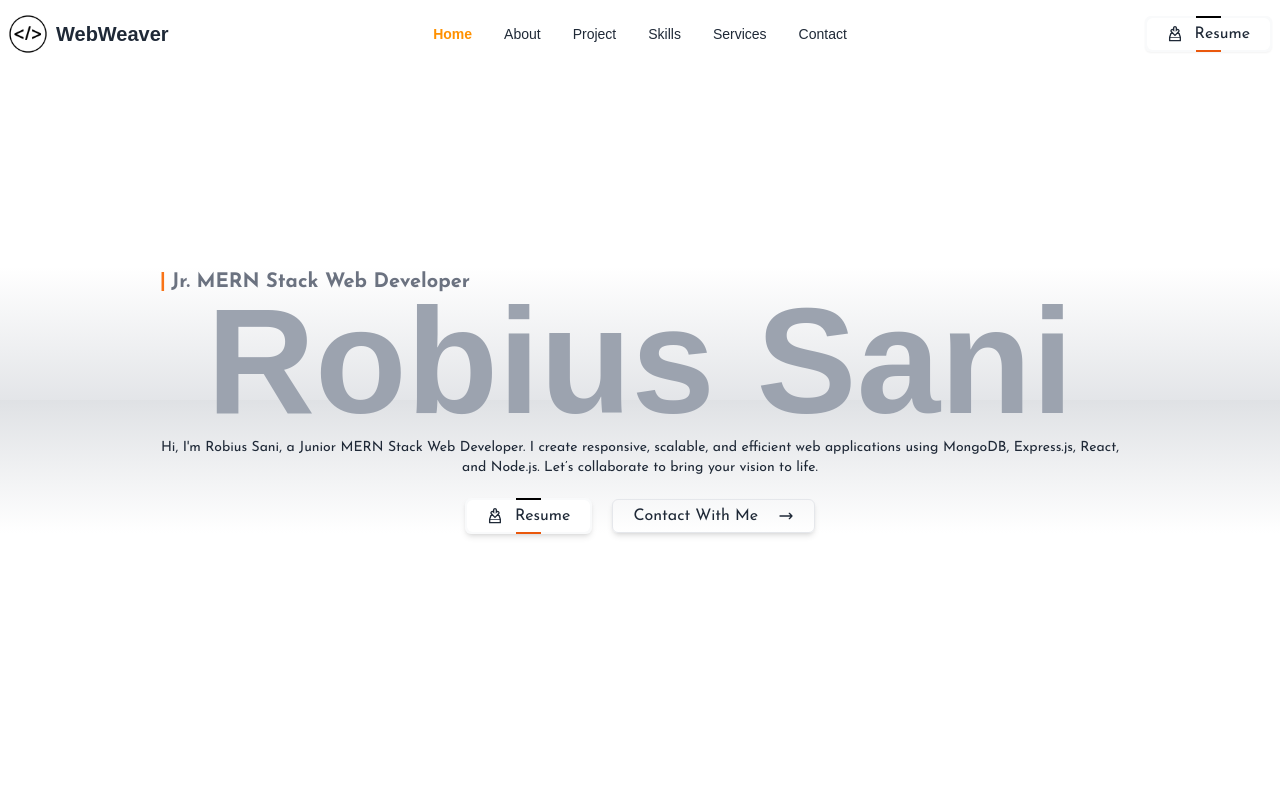
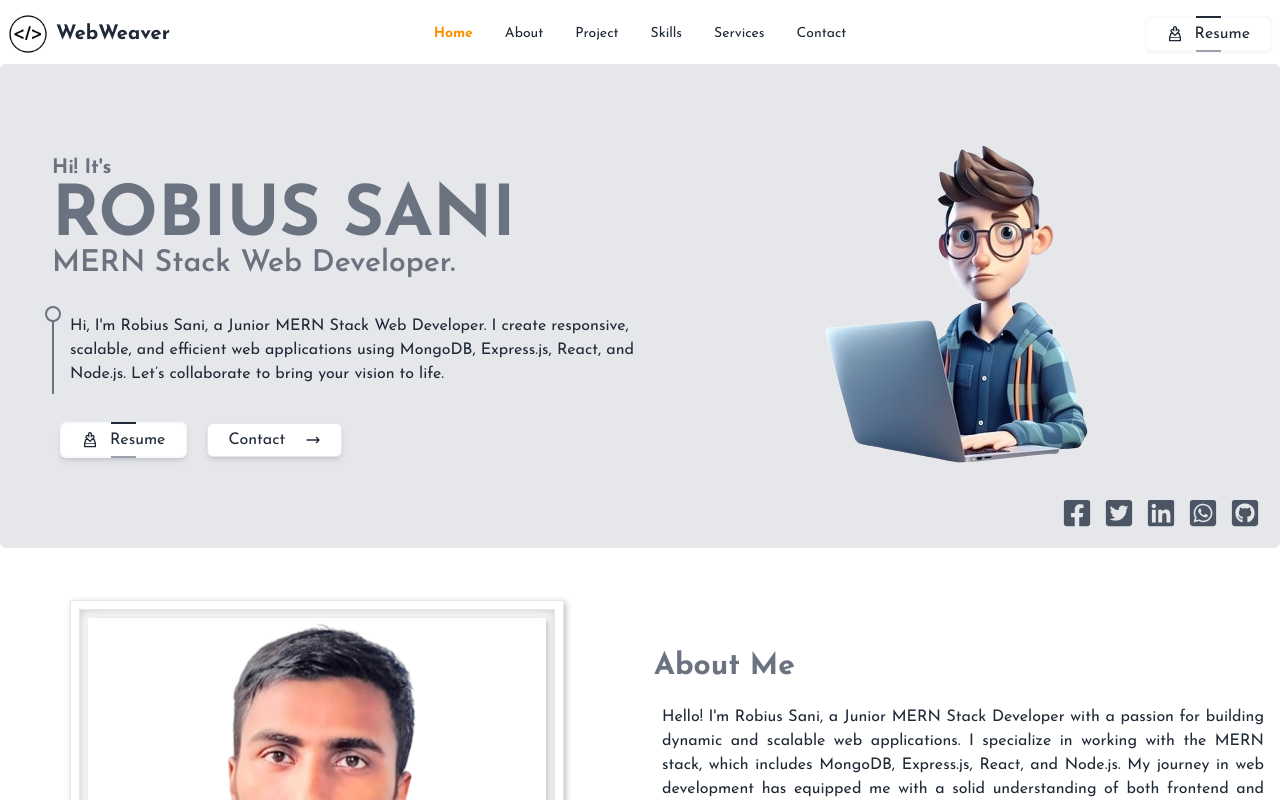
Before and after one commit to Robiu-Sani/Protfolio, a React (Vite) app: page / in a window 1280 px wide. Shown: the top 800 px of the page. Built offline with nearby package versions, Linux system fonts and the light colour scheme; a web font is replaced by a local one.

Commit message:
banner is done

```diff
--- a/src/Component/LandingPages/Home/Banner.jsx
+++ b/src/Component/LandingPages/Home/Banner.jsx
@@ -1,47 +1,41 @@
 import { TiDownloadOutline } from "react-icons/ti";
+import image from "../../../images/aboutinfo.png";
 import Button from "../../ShaireComponent/Button";
 import { Link } from "react-router-dom";
 import { HiOutlineArrowNarrowRight } from "react-icons/hi";
+import {
+  FaFacebookSquare,
+  FaGithubSquare,
+  FaLinkedin,
+  FaTwitterSquare,
+  FaWhatsappSquare,
+} from "react-icons/fa";
 
 export default function Banner() {
   return (
-    <div className=" min-h-screen flex justify-center items-center relative">
-      <div className="w-full absolute top-0 h-full flex flex-col">
-        <div
-          className="w-full h-[50%]"
-          style={{
-            backgroundImage:
-              "linear-gradient(180deg, transparent, transparent, transparent,#a6acb64f)",
-          }}
-        ></div>
-        <div
-          className="w-full h-[50%]  "
-          style={{
-            backgroundImage:
-              "linear-gradient(180deg, #a6acb55b, transparent, transparent, transparent)",
-          }}
-        ></div>
-      </div>
-      <div className="container mx-auto z-10">
-        <div className="max-w-[1000px] mx-auto">
-          <h3 className="md:ml-5 md:text-left text-center JosefinSans font-bold text-xl text-gray-500">
-            <span className="text-orange-500">| </span> Jr. MERN Stack Web
-            Developer
+    <div className="container mb-10 relative mx-auto mt-16 bg-gray-200 rounded-md py-20 px-3 grid flex-col-reverse grid-cols-1 md:grid-cols-2 justify-center items-center">
+      <div className="flex w-full flex-col gap-2 justify-center items-center md:items-start">
+        <div className="text-center md:text-left px-4 md:px-10 ">
+          <h3 className="text-gray-500 font-bold text-lg md:text-xl ">
+            Hi! It's
           </h3>
+          <h1 className="text-gray-500 font-extrabold text-4xl md:text-[70px]  mt-4">
+            ROBIUS SANI
+          </h1>
+          <h2 className="text-gray-500 text-2xl md:text-3xl font-semibold mt-2">
+            MERN Stack Web Developer.
+          </h2>
         </div>
-        <h1 className="font-extrabold !text-gray-400 leading-[40px] sm:leading-[60px] md:leading-[80px] lg:leading-[130px] text-center text-[50px] sm:text-[80px] md:text-[100px] lg:text-[150px]">
-          Robius Sani
-        </h1>
-        <p className="max-w-[1000px] JosefinSans mx-auto block sm:hidden text-sm mt-3 px-3 text-center ">
-          Hi, I'm Robius Sani, a Junior MERN Stack Web Developer.
-        </p>
-        <p className="max-w-[1000px] JosefinSans mx-auto sm:block hidden text-sm mt-3 px-3 text-center ">
-          Hi, I'm Robius Sani, a Junior MERN Stack Web Developer. I create
-          responsive, scalable, and efficient web applications using MongoDB,
-          Express.js, React, and Node.js. Let’s collaborate to bring your vision
-          to life.
-        </p>
-        <div className=" flex flex-wrap justify-center items-center gap-5 mt-5">
+        <div className="w-full px-2 md:pl-4 ml-0 md:ml-10 py-2 mt-4 relative border-0 md:border-l-2 border-gray-500">
+          <p>
+            Hi, I'm Robius Sani, a Junior MERN Stack Web Developer. I create
+            responsive, scalable, and efficient web applications using MongoDB,
+            Express.js, React, and Node.js. Let’s collaborate to bring your
+            vision to life.
+          </p>
+          <div className="absolute hidden md:block w-4 h-4 bg-gray-200 rounded-full border-[2px] border-gray-500 top-0 -left-[9px]"></div>
+        </div>
+        <div className=" flex flex-wrap justify-center md:justify-start pl-3 md:pl-12 w-full items-center gap-5 mt-5">
           <div className="overflow-hidden   shadow-md rounded-md">
             <Button
               path={"/resume"}
@@ -51,13 +45,53 @@ export default function Banner() {
           </div>
           <Link
             to="/contact"
-            className="px-5  py-1 border flex justify-center items-center gap-5 rounded-md shadow-md"
+            className="px-5  py-1 border bg-white flex justify-center items-center gap-5 rounded-md shadow-md"
           >
-            <span className="JosefinSans">Contact With Me</span>
+            <span className="JosefinSans">Contact</span>
             <HiOutlineArrowNarrowRight />
           </Link>
         </div>
       </div>
+      <div className="flex flex-col justify-center items-center gap-5">
+        <img src={image} alt="banner image" className="max-w-[350px] skew" />
+      </div>
+      <div className="absolute right-5 bottom-5 flex justify-center items-center gap-3">
+        <a
+          href="https://www.facebook.com/robiussani.mubarok/"
+          target="_blank"
+          rel="noopener noreferrer"
+        >
+          <FaFacebookSquare className="text-3xl text-gray-600 hover:text-blue-600" />
+        </a>
+        <a
+          href="https://x.com/RobiusS4690"
+          target="_blank"
+          rel="noopener noreferrer"
+        >
+          <FaTwitterSquare className="text-3xl text-gray-600 hover:text-blue-400" />
+        </a>
+        <a
+          href="https://www.linkedin.com/in/robius-sani-mobarok/"
+          target="_blank"
+          rel="noopener noreferrer"
+        >
+          <FaLinkedin className="text-3xl text-gray-600 hover:text-blue-700" />
+        </a>
+        <a
+          href="https://wa.me/+8801617688805"
+          target="_blank"
+          rel="noopener noreferrer"
+        >
+          <FaWhatsappSquare className="text-3xl text-gray-600 hover:text-green-500" />
+        </a>
+        <a
+          href="https://github.com/Robiu-Sani"
+          target="_blank"
+          rel="noopener noreferrer"
+        >
+          <FaGithubSquare className="text-3xl text-gray-600 hover:text-black" />
+        </a>
+      </div>
     </div>
   );
 }
--- a/src/Component/LandingPages/Home/SkillesSection.jsx
+++ b/src/Component/LandingPages/Home/SkillesSection.jsx
@@ -29,7 +29,7 @@ export default function SkillesSection() {
         <h2 className="text-4xl JosefinSans font-bold text-center text-gray-800 mb-8">
           My Skills
         </h2>
-        <div className="grid grid-cols-2 md:grid-cols-3 lg:grid-cols-4 gap-8">
+        <div className="grid grid-cols-2 md:grid-cols-3 lg:grid-cols-4 gap-3 md:gap-8">
           {/* HTML */}
           <div className="flex flex-col items-center p-6 border shadow-lg rounded-lg hover:bg-blue-50">
             <FaHtml5 className="text-5xl text-orange-600 mb-4" />
--- a/src/Component/LandingPages/Resume/Resume.jsx
+++ b/src/Component/LandingPages/Resume/Resume.jsx
@@ -4,7 +4,7 @@ import Button from "../../ShaireComponent/Button";
 
 export default function Resume() {
   return (
-    <div className="py-10 mt-[60px] px-2 w-full flex flex-col items-center gap-5">
+    <div className="pb-5 mt-16 px-2 w-full flex flex-col items-center gap-5">
       <a
         href={resume}
         download
--- a/src/Component/ShaireComponent/Button.jsx
+++ b/src/Component/ShaireComponent/Button.jsx
@@ -7,8 +7,8 @@ export default function Button({ path, icon, text }) {
       className="p-[2px] bg-gray-50 shadow-sm rounded-md overflow-hidden relative flex justify-center items-center"
     >
       <div className="w-[120%] absolute h-[70%] grid grid-cols-2 rotate">
-        <div className="w-full bg-black"></div>
-        <div className="w-full bg-orange-600"></div>
+        <div className="w-full bg-gray-800"></div>
+        <div className="w-full bg-gray-400"></div>
       </div>
       <div className="flex justify-center rounded-md z-10 items-center gap-3 py-1 px-5 cursor-pointer bg-white">
         {icon ? icon : null}
--- a/src/Component/Test.jsx
+++ b/src/Component/Test.jsx
@@ -1,9 +1,97 @@
-import resume from "../pdf/resume1.pdf";
+import { TiDownloadOutline } from "react-icons/ti";
+import image from "../images/aboutinfo.png";
+import Button from "./ShaireComponent/Button";
+import { Link } from "react-router-dom";
+import { HiOutlineArrowNarrowRight } from "react-icons/hi";
+import {
+  FaFacebookSquare,
+  FaGithubSquare,
+  FaLinkedin,
+  FaTwitterSquare,
+  FaWhatsappSquare,
+} from "react-icons/fa";
 
 export default function Test() {
   return (
-    <div className="w-full">
-      <iframe src={resume}></iframe>
+    <div className="container relative mx-auto mt-16 bg-gray-200 rounded-md py-20 px-3 grid flex-col-reverse grid-cols-1 md:grid-cols-2 justify-center items-center">
+      <div className="flex w-full flex-col gap-2 justify-center items-center md:items-start">
+        <div className="text-center md:text-left px-4 md:px-10 ">
+          <h3 className="text-gray-500 font-bold text-lg md:text-xl ">
+            Hi! It's
+          </h3>
+          <h1 className="text-gray-500 font-extrabold text-4xl md:text-[70px]  mt-4">
+            ROBIUS SANI
+          </h1>
+          <h2 className="text-gray-500 text-2xl md:text-3xl font-semibold mt-2">
+            MERN Stack Web Developer.
+          </h2>
+        </div>
+        <div className="w-full px-2 md:pl-4 ml-0 md:ml-10 py-2 mt-4 relative border-0 md:border-l-2 border-gray-500">
+          <p>
+            Hi, I'm Robius Sani, a Junior MERN Stack Web Developer. I create
+            responsive, scalable, and efficient web applications using MongoDB,
+            Express.js, React, and Node.js. Let’s collaborate to bring your
+            vision to life.
+          </p>
+          <div className="absolute hidden md:block w-4 h-4 bg-gray-200 rounded-full border-[2px] border-gray-500 top-0 -left-[9px]"></div>
+        </div>
+        <div className=" flex flex-wrap justify-center md:justify-start pl-3 md:pl-12 w-full items-center gap-5 mt-5">
+          <div className="overflow-hidden   shadow-md rounded-md">
+            <Button
+              path={"/resume"}
+              icon={<TiDownloadOutline />}
+              text=" Resume"
+            ></Button>
+          </div>
+          <Link
+            to="/contact"
+            className="px-5  py-1 border bg-white flex justify-center items-center gap-5 rounded-md shadow-md"
+          >
+            <span className="JosefinSans">Contact</span>
+            <HiOutlineArrowNarrowRight />
+          </Link>
+        </div>
+      </div>
+      <div className="flex flex-col justify-center items-center gap-5">
+        <img src={image} alt="banner image" className="max-w-[350px] skew" />
+      </div>
+      <div className="absolute right-5 bottom-5 flex justify-center items-center gap-3">
+        <a
+          href="https://www.facebook.com/robiussani.mubarok/"
+          target="_blank"
+          rel="noopener noreferrer"
+        >
+          <FaFacebookSquare className="text-3xl text-gray-600 hover:text-blue-600" />
+        </a>
+        <a
+          href="https://x.com/RobiusS4690"
+          target="_blank"
+          rel="noopener noreferrer"
+        >
+          <FaTwitterSquare className="text-3xl text-gray-600 hover:text-blue-400" />
+        </a>
+        <a
+          href="https://www.linkedin.com/in/robius-sani-mobarok/"
+          target="_blank"
+          rel="noopener noreferrer"
+        >
+          <FaLinkedin className="text-3xl text-gray-600 hover:text-blue-700" />
+        </a>
+        <a
+          href="https://wa.me/+8801617688805"
+          target="_blank"
+          rel="noopener noreferrer"
+        >
+          <FaWhatsappSquare className="text-3xl text-gray-600 hover:text-green-500" />
+        </a>
+        <a
+          href="https://github.com/Robiu-Sani"
+          target="_blank"
+          rel="noopener noreferrer"
+        >
+          <FaGithubSquare className="text-3xl text-gray-600 hover:text-black" />
+        </a>
+      </div>
     </div>
   );
 }
--- a/src/index.css
+++ b/src/index.css
@@ -8,7 +8,7 @@
   /* font-family: "Bungee Tint", sans-serif; */
   /* font-family: "Josefin Sans", sans-serif; */
   /* font-family: "New Amsterdam", sans-serif; */
-  font-family: Arial, Helvetica, sans-serif;
+  font-family: "Josefin Sans", sans-serif;
   transition: 0.3s;
 }
 .JosefinSans {
@@ -24,6 +24,9 @@
   background: transparent !important;
   font-weight: bold !important;
   color: rgb(255, 145, 1) !important;
+}
+.skew {
+  transform: rotatey(180deg);
 }
 .rotate {
   animation: rotation infinite 3s;
```
